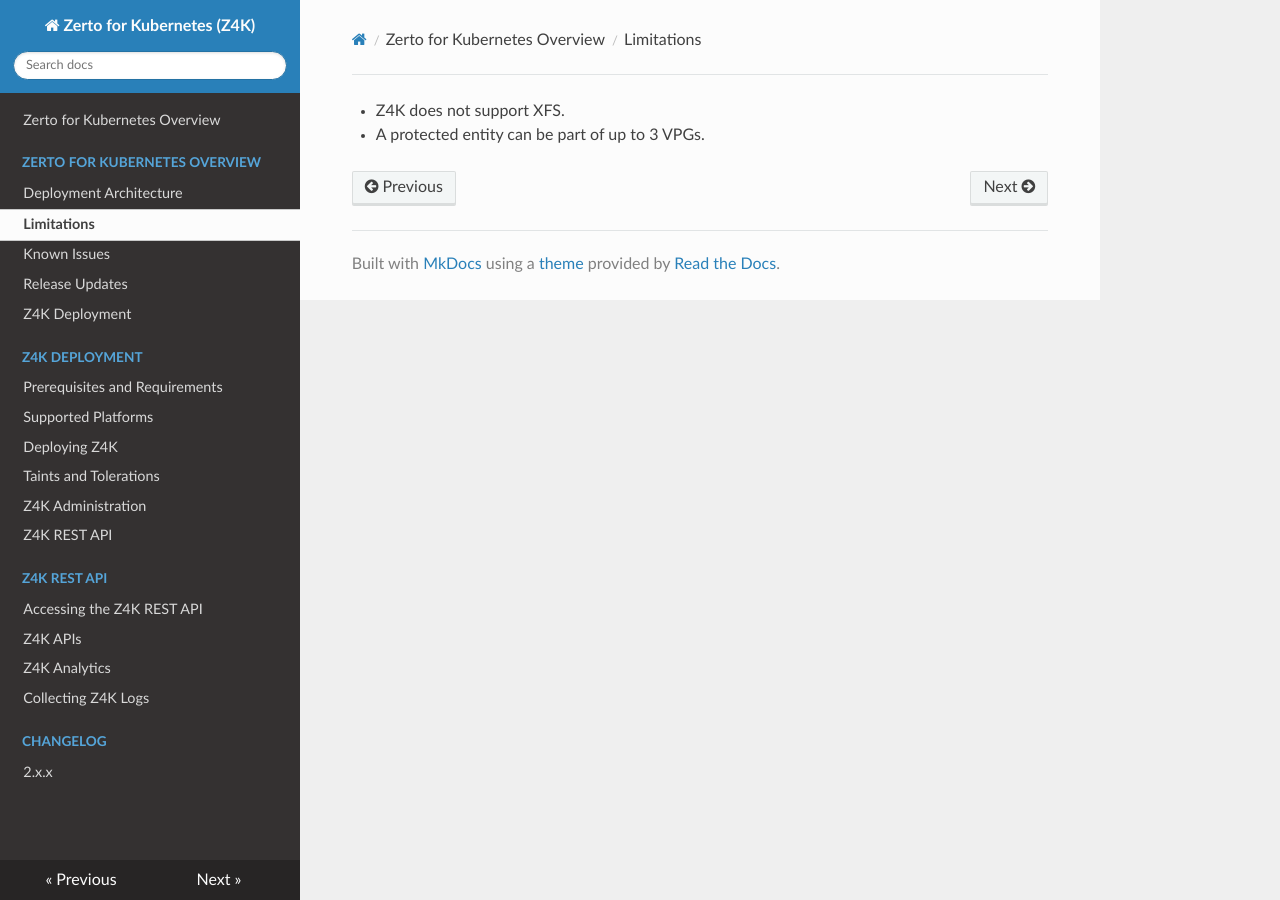
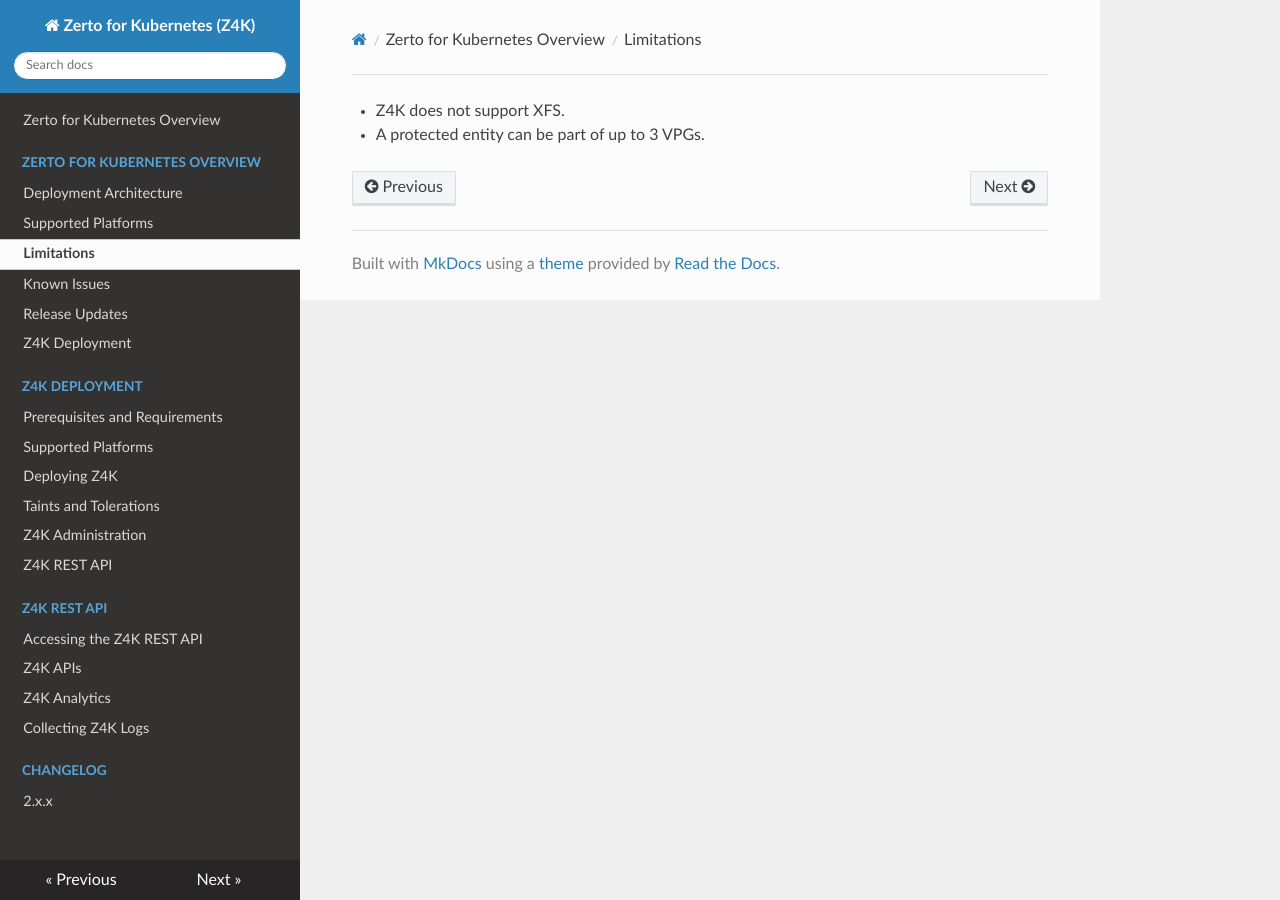
Before and after one commit to ZertoPublic/Z4K, an MkDocs documentation site: the page built from docs/Limitations.md, in a window 1280 px wide. Built offline with MkDocs 1.6.1, drawn with Linux system fonts in a browser that asks for light colours.

Commit message:
Update mkdocs.yml

```diff
--- a/mkdocs.yml
+++ b/mkdocs.yml
@@ -6,6 +6,7 @@
 - Zerto for Kubernetes Overview: Z4KOverview.md
 - Zerto for Kubernetes Overview:
   - Deployment Architecture: DeploymentArchitecture.md
+  - Supported Platforms: SupportedPlatforms.md
   - Limitations: Limitations.md
   - Known Issues: Known_Issues.md
   - Release Updates: ReleaseNotes.md
```
